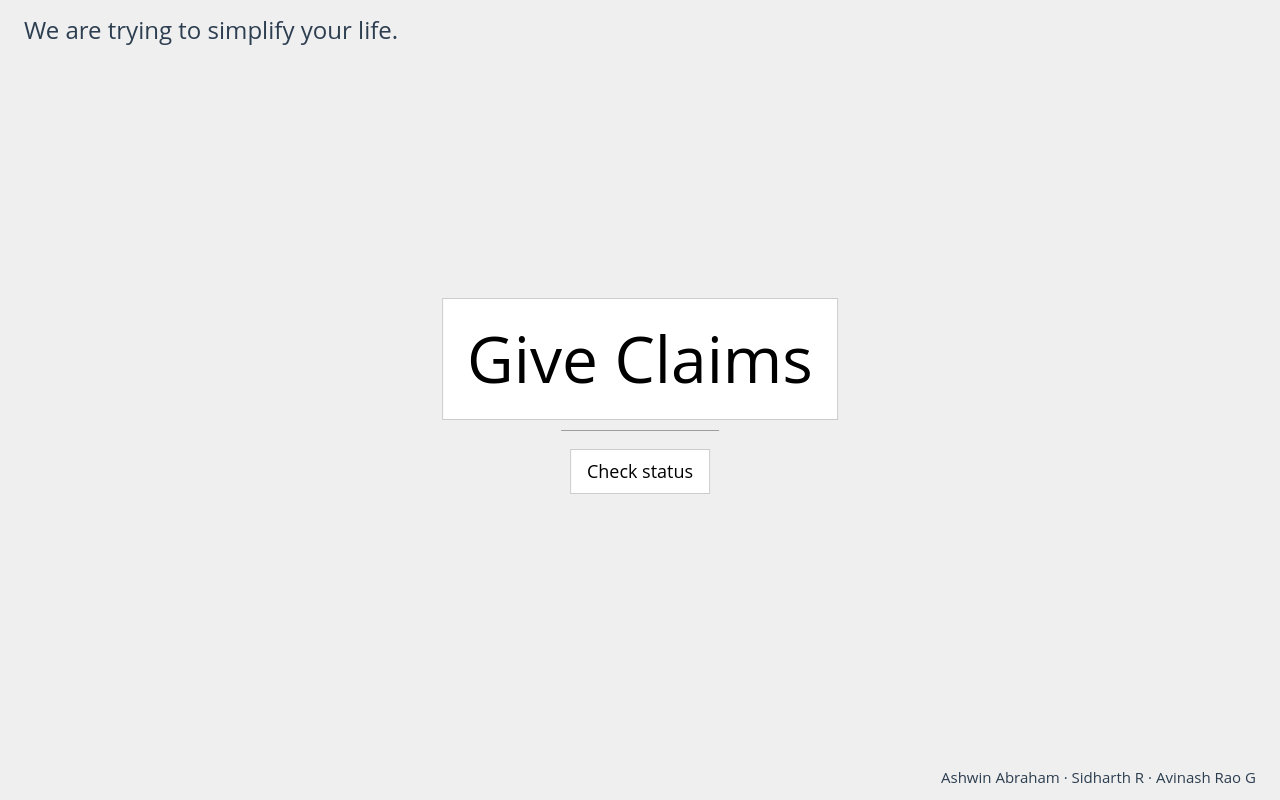
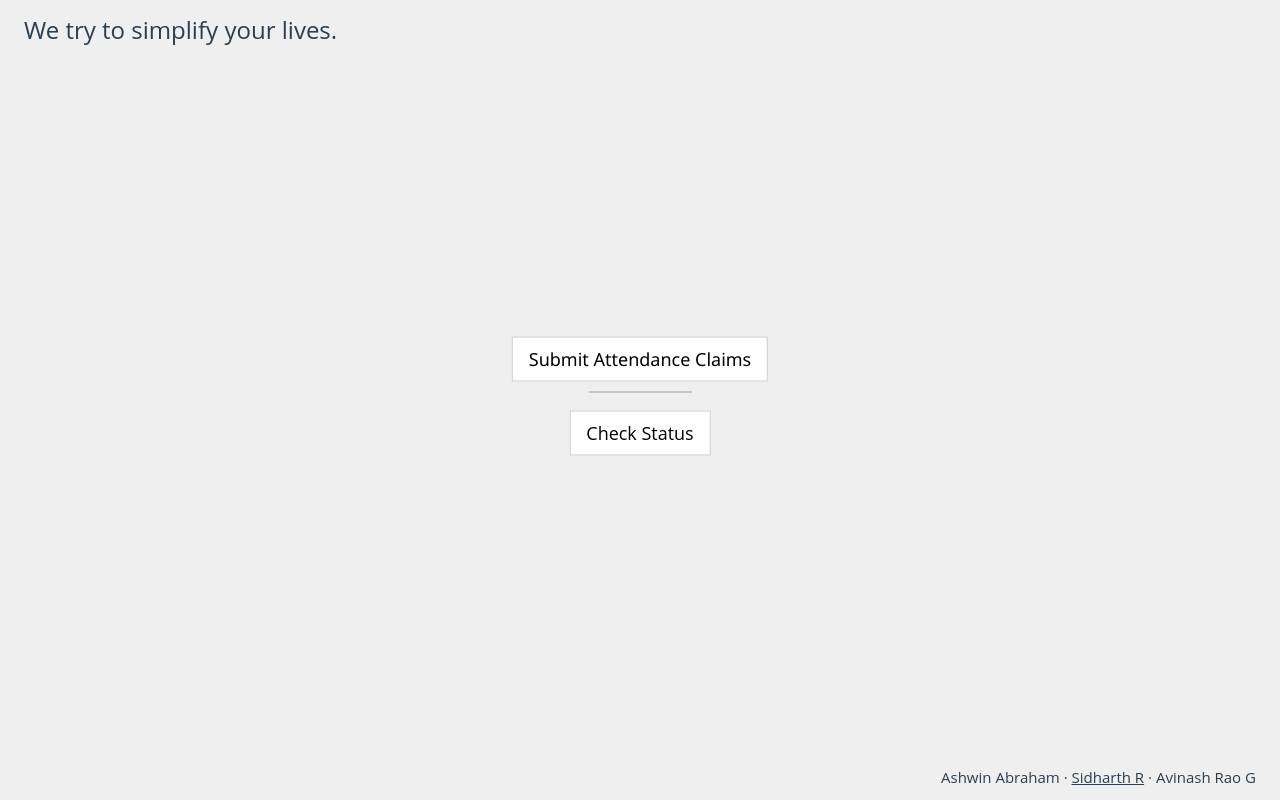
Before and after one commit to sidharthramesh/attendance-claims, a Flask app: page / in a window 1280 px wide. Run offline with Flask 2, Linux system fonts and the light colour scheme.

Commit message:
changed landing page

```diff
--- a/templates/landing.html
+++ b/templates/landing.html
@@ -30,15 +30,15 @@ body, html {height: 100%;color: #2C3E50}
 
 <div class="bgimg w3-display-container w3-animate-opacity w3-text-white">
   <div class="w3-display-centre w3-padding-large w3-xlarge">
-    We are trying to simplify your life.
+    We try to simplify your lives.
   </div>
   <div class="w3-display-middle">
-    <h1 class="w3-jumbo w3-animate-top"><a href="/claim" class="w3-btn w3-white w3-border w3-padding-large w3-hover-red">Give Claims</a></h1>
+    <h4 class="w3-large w3-animate-top"><a href="/claim" class="w3-btn w3-white w3-border w3-hover-red">Submit Attendance Claims</a></h4>
     <hr class="w3-border-grey" style="margin:auto;width:40%">
-    <p class="w3-large w3-center"><a href="/login" class="w3-btn w3-white w3-border">Check status</a></p>
+    <p class="w3-large w3-center"><a href="/login" class="w3-btn w3-white w3-border">Check Status</a></p>
   </div>
   <div class="w3-display-bottomright w3-padding-large">
-    Ashwin Abraham · Sidharth R · Avinash Rao G
+    Ashwin Abraham · <a href = "https://www.youtube.com/watch?v=05A9axDrWeY">Sidharth R</a> · Avinash Rao G
   </div>
 
 </div>
```
